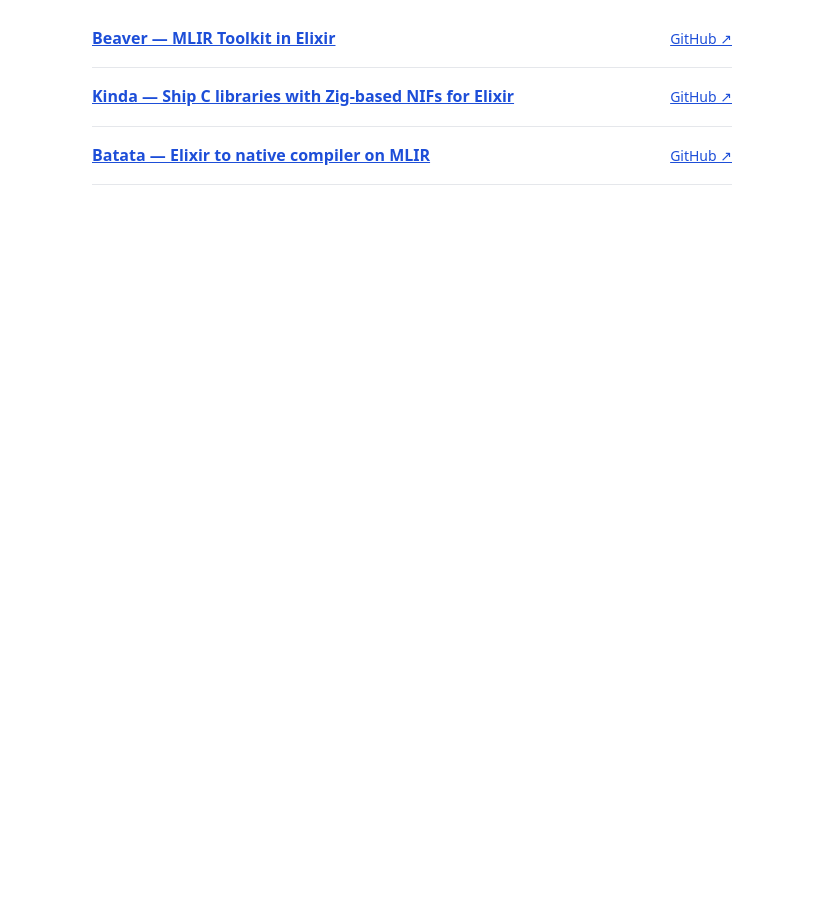
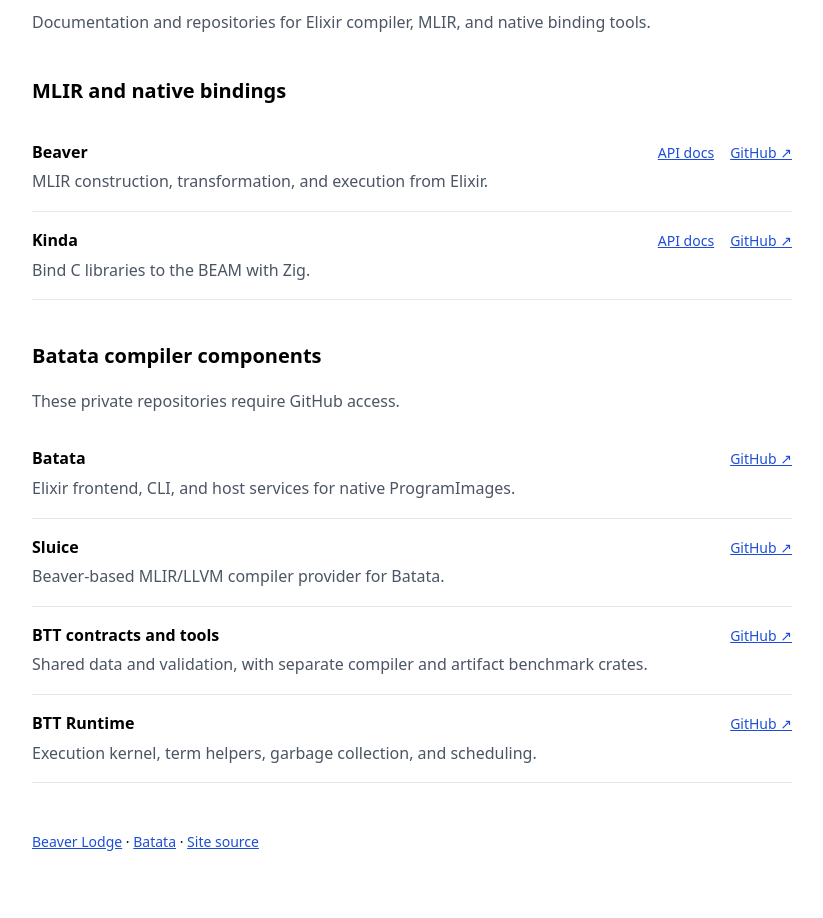
Before and after one commit to conformal-elixir/docs, a plain HTML site: page index.html in a window 1280 px wide. Shown: the part 127-1045 px from the top of the page, without its empty margins (228-1051 px from the left). Before the commit the page ends 800 px from the top, so only its background shows below. Drawn offline with Linux system fonts and the light colour scheme.

Commit message:
Publish public docs and link private compiler components (#8)

```diff
--- a/index.html
+++ b/index.html
@@ -4,16 +4,25 @@
     <meta charset="utf-8" />
     <title>Conformal Elixir Docs</title>
     <meta name="viewport" content="width=device-width, initial-scale=1" />
+    <meta name="description" content="Documentation and repositories for Beaver, Kinda, and the Batata compiler components." />
+    <link rel="canonical" href="https://www.conformal-elixir.com/" />
     <style>
       body {
         font-family: system-ui, sans-serif;
-        max-width: 640px;
+        max-width: 760px;
         margin: 4rem auto;
         padding: 0 1rem;
         line-height: 1.6;
       }
       a {
         color: #1d4ed8;
+      }
+      h2 {
+        margin-top: 2.5rem;
+        font-size: 1.25rem;
+      }
+      p {
+        color: #4b5563;
       }
       ul {
         padding: 0;
@@ -27,11 +36,21 @@
         padding: 1rem 0;
         border-bottom: 1px solid #e5e7eb;
       }
-      .project-docs {
+      .project-name {
         font-weight: 600;
       }
-      .github-link {
+      .project-description {
+        margin: 0.25rem 0 0;
+      }
+      .project-links {
+        display: flex;
         flex: none;
+        flex-wrap: wrap;
+        gap: 1rem;
+        font-size: 0.875rem;
+      }
+      footer {
+        margin-top: 3rem;
         font-size: 0.875rem;
       }
       @media (max-width: 520px) {
@@ -44,20 +63,75 @@
     </style>
   </head>
   <body>
+    <main>
       <h1>Conformal Elixir Docs</h1>
+      <p>Documentation and repositories for Elixir compiler, MLIR, and native binding tools.</p>
+
+      <section aria-labelledby="tools-heading">
+        <h2 id="tools-heading">MLIR and native bindings</h2>
         <ul>
           <li>
-        <a class="project-docs" href="beaver/">Beaver — MLIR Toolkit in Elixir</a>
-        <a class="github-link" href="https://github.com/beaver-lodge/beaver">GitHub ↗</a>
+            <div>
+              <span class="project-name">Beaver</span>
+              <p class="project-description">MLIR construction, transformation, and execution from Elixir.</p>
+            </div>
+            <div class="project-links">
+              <a href="beaver/" aria-label="Beaver API docs">API docs</a>
+              <a href="https://github.com/beaver-lodge/beaver" aria-label="Beaver on GitHub">GitHub ↗</a>
+            </div>
           </li>
           <li>
-        <a class="project-docs" href="kinda/">Kinda — Ship C libraries with Zig-based NIFs for Elixir</a>
-        <a class="github-link" href="https://github.com/beaver-lodge/kinda">GitHub ↗</a>
+            <div>
+              <span class="project-name">Kinda</span>
+              <p class="project-description">Bind C libraries to the BEAM with Zig.</p>
+            </div>
+            <div class="project-links">
+              <a href="kinda/" aria-label="Kinda API docs">API docs</a>
+              <a href="https://github.com/beaver-lodge/kinda" aria-label="Kinda on GitHub">GitHub ↗</a>
+            </div>
+          </li>
+        </ul>
+      </section>
+
+      <section aria-labelledby="batata-heading">
+        <h2 id="batata-heading">Batata compiler components</h2>
+        <p>These private repositories require GitHub access.</p>
+        <ul>
+          <li>
+            <div>
+              <span class="project-name">Batata</span>
+              <p class="project-description">Elixir frontend, CLI, and host services for native ProgramImages.</p>
+            </div>
+            <a class="project-links" href="https://github.com/batata-lang/batata" aria-label="Batata on GitHub">GitHub ↗</a>
           </li>
           <li>
-        <a class="project-docs" href="batata/">Batata — Elixir to native compiler on MLIR</a>
-        <a class="github-link" href="https://github.com/batata-lang/batata">GitHub ↗</a>
+            <div>
+              <span class="project-name">Sluice</span>
+              <p class="project-description">Beaver-based MLIR/LLVM compiler provider for Batata.</p>
+            </div>
+            <a class="project-links" href="https://github.com/batata-lang/sluice" aria-label="Sluice on GitHub">GitHub ↗</a>
+          </li>
+          <li>
+            <div>
+              <span class="project-name">BTT contracts and tools</span>
+              <p class="project-description">Shared data and validation, with separate compiler and artifact benchmark crates.</p>
+            </div>
+            <a class="project-links" href="https://github.com/batata-lang/btt-abi" aria-label="BTT contracts and tools on GitHub">GitHub ↗</a>
+          </li>
+          <li>
+            <div>
+              <span class="project-name">BTT Runtime</span>
+              <p class="project-description">Execution kernel, term helpers, garbage collection, and scheduling.</p>
+            </div>
+            <a class="project-links" href="https://github.com/batata-lang/btt-runtime" aria-label="BTT Runtime on GitHub">GitHub ↗</a>
           </li>
         </ul>
+      </section>
+    </main>
+    <footer>
+      <a href="https://github.com/beaver-lodge">Beaver Lodge</a> ·
+      <a href="https://github.com/batata-lang">Batata</a> ·
+      <a href="https://github.com/conformal-elixir/docs">Site source</a>
+    </footer>
   </body>
 </html>
```
Also changed, not shown: batata/index.html (added, +28 -0 lines), 3 other files. Lines whose indentation alone changed are shown as unchanged.
